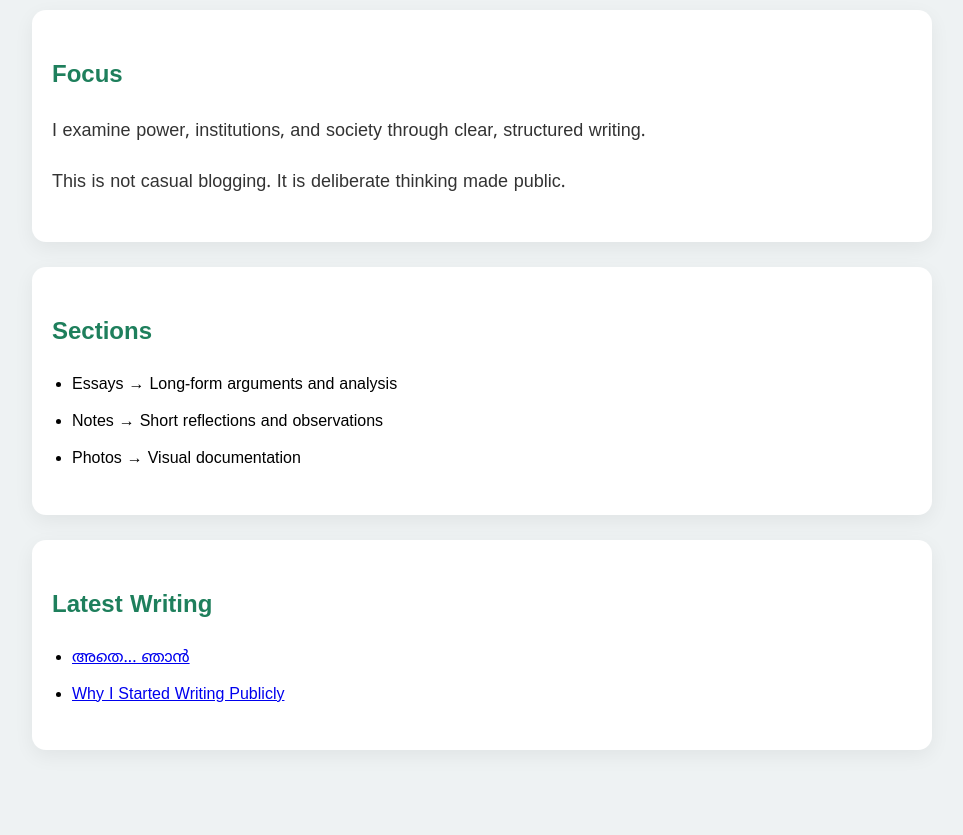
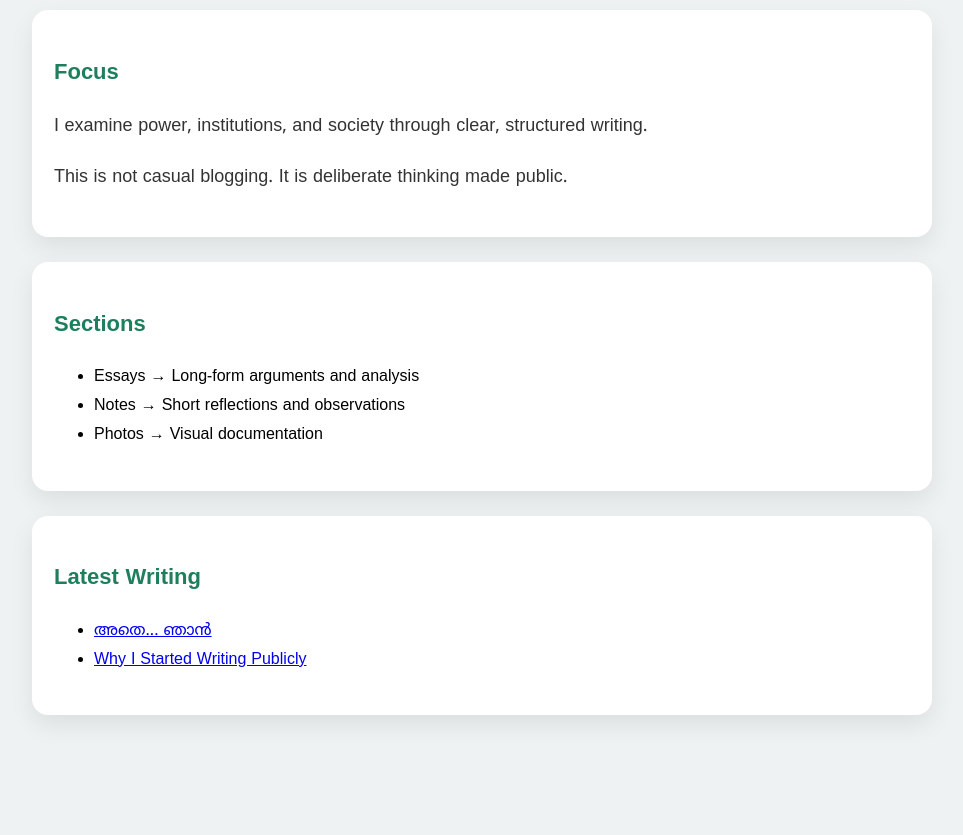
Before and after one commit to jawhartharuvana/jawhartharuvana.github.io, a Jekyll site: the page built from index.md, in a window 1280 px wide. Shown: the part 261-1096 px from the top of the page, without its empty margins (158-1121 px from the left). Built offline with Jekyll 4.4.1, drawn with Linux system fonts in a browser that asks for light colours; after the commit the page ends 1061 px from its top, so only the background shows below that.

Commit message:
Update default.html

```diff
--- a/_layouts/default.html
+++ b/_layouts/default.html
@@ -3,74 +3,8 @@
 <head>
   <meta charset="UTF-8">
   <title>{{ page.title }}</title>
-
   <link href="https://fonts.googleapis.com/css2?family=Noto+Sans+Malayalam&display=swap" rel="stylesheet">
-
-  <style>
-  body {
-    font-family: "Noto Sans Malayalam", sans-serif;
-    background: #eef2f3;
-    margin: 0;
-    padding: 0;
-    line-height: 1.8;
-  }
-
-  .wrapper {
-    max-width: 900px;
-    margin: 40px auto;
-    padding: 20px;
-  }
-
-  .section {
-    background: #ffffff;
-    padding: 25px 20px;
-    margin-bottom: 25px;
-    border-radius: 14px;
-    box-shadow: 0 6px 20px rgba(0,0,0,0.06);
-  }
-
-  h1 {
-    font-size: 32px;
-    text-align: center;
-    margin-bottom: 10px;
-  }
-
-  h2 {
-    color: #1e7f5c;
-    margin-bottom: 10px;
-  }
-
-  p {
-    font-size: 18px;
-    color: #333;
-  }
-
-  .hero {
-    text-align: center;
-    margin-bottom: 30px;
-  }
-
-  .profile {
-    width: 160px;
-    border-radius: 16px;
-    border: 5px solid white;
-    box-shadow: 0 8px 25px rgba(0,0,0,0.2);
-  }
-
-  .tagline {
-    color: #666;
-    margin-top: 10px;
-    font-size: 17px;
-  }
-
-  ul {
-    padding-left: 20px;
-  }
-
-  li {
-    margin-bottom: 8px;
-  }
-  </style>
+  <link rel="stylesheet" href="/assets/css/style.css">
 </head>
 
 <body>
```
